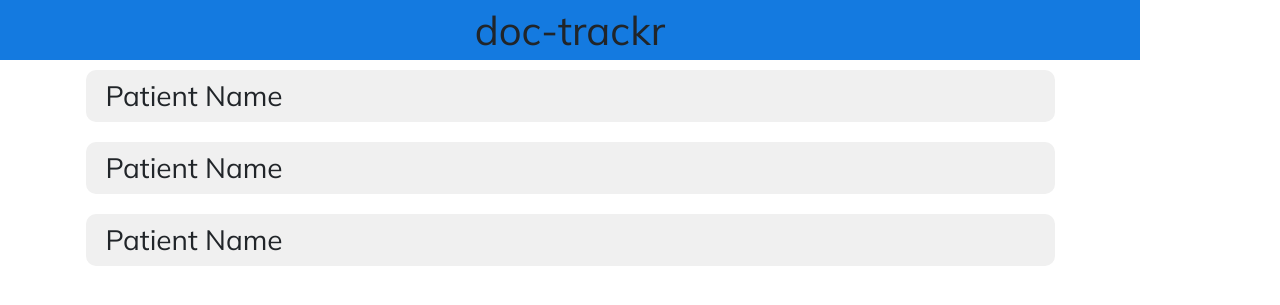
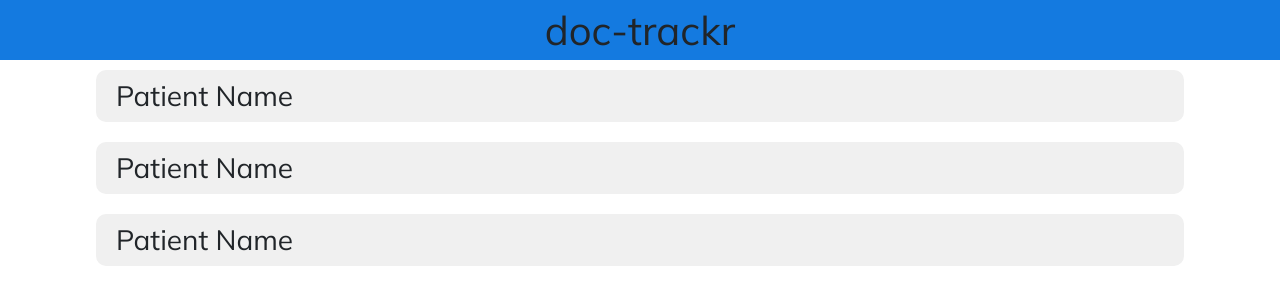
Before and after one commit to nagarajarchak/doc-trackr, a Flask app: page / in a window 1280 px wide. Shown: the top 305 px of the page. Run offline with Flask 3, Linux system fonts and the light colour scheme.

Commit message:
fixed max width for outer container

```diff
--- a/app/static/styles/main.css
+++ b/app/static/styles/main.css
@@ -2,6 +2,7 @@
     margin: 0;
     padding: 0;
     height: 10%;
+    max-width: none;
 }
 
 #header {
```
